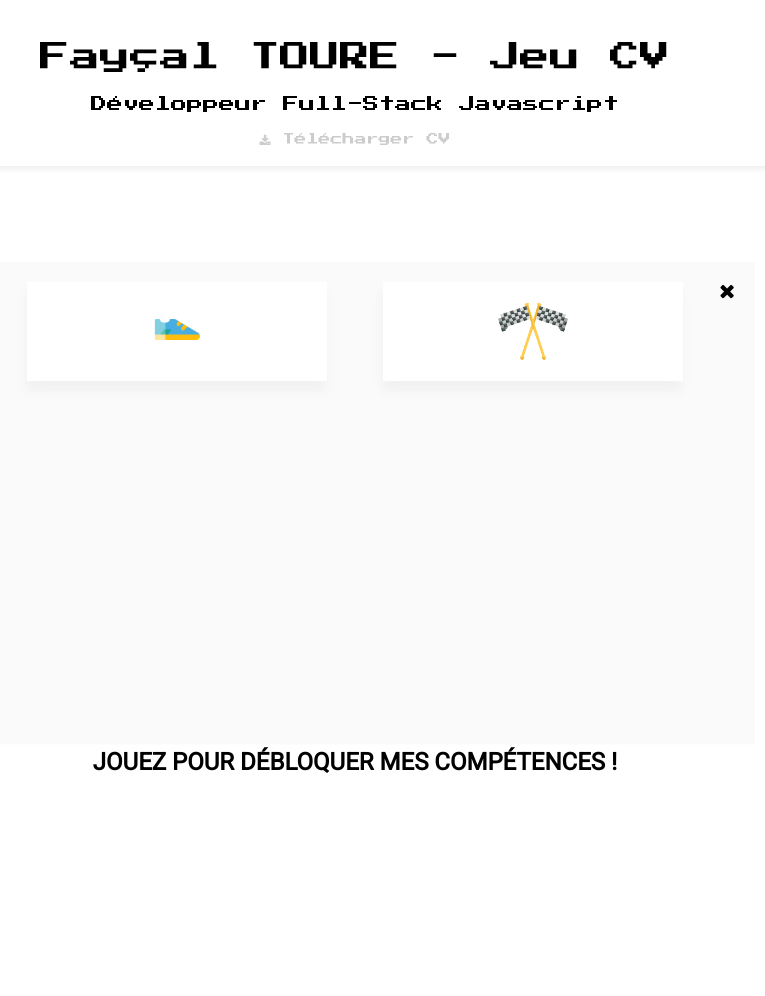
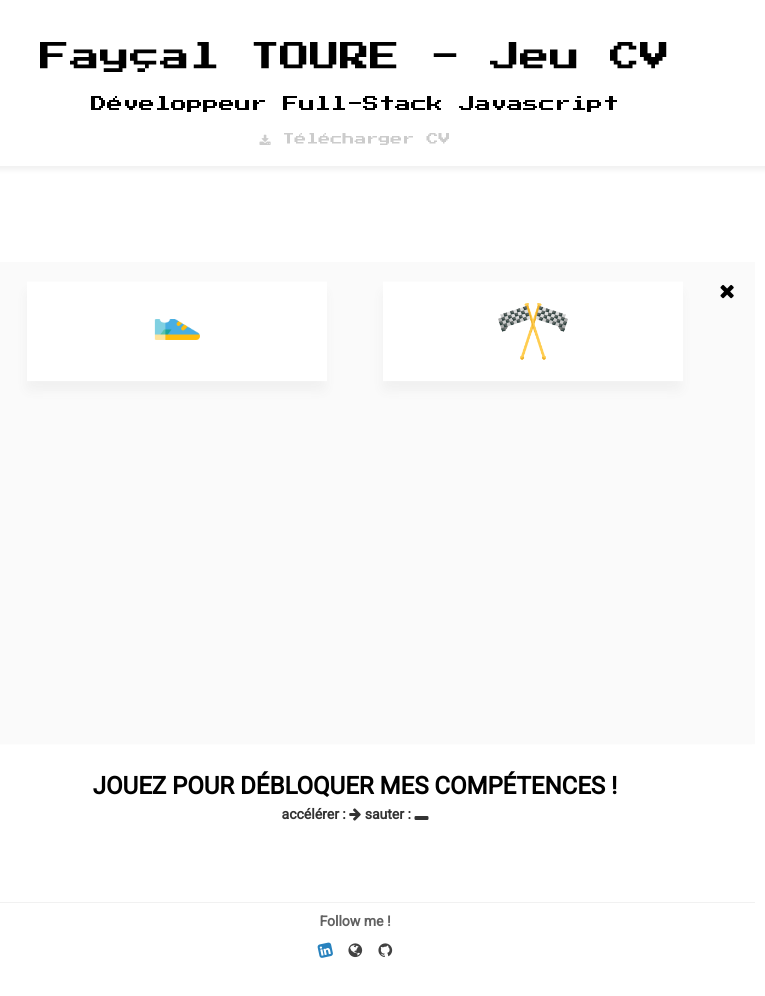
Before and after one commit to DEVFRONTPARIS/game, a plain HTML site: page course/index.html in a window 1280 px wide. Shown: the whole page, without its empty margins (285-1050 px from the left). Before the commit the page ends 807 px from the top, so only its background shows below. Drawn offline with Linux system fonts and the light colour scheme.

Commit message:
Corrections
Améliorations css

```diff
--- a/course/css/style.css
+++ b/course/css/style.css
@@ -92,6 +92,45 @@ h2{
 	transform: translateY(20%);
 	width: 800px;
 	overflow: hidden;
+}
+.container1{
+	position: relative;
+	margin: 50px auto;
+	width: 800px;
+	overflow: hidden;
+}
+.container2{
+	position: relative;
+	margin: 50px auto;
+	width: 800px;
+	overflow: hidden;
+}
+.container2 ul{
+	padding: 10px 0;
+	text-align: center;
+}
+.container2 ul li{
+	display: inline-block;
+}
+.container2 ul li a {
+	display: inline-block;
+	color: #424242;
+	transform: scale(1) rotateZ(-12deg);
+	transition: all 0.25s;
+}
+.container2 ul li a:hover{
+	transform: scale(2) rotateZ(0);
+}
+.container2 .follow{
+	border-top: solid 1px #f1f1f1;
+	padding-top: 10px;
+}
+.container2 .follow h2{
+	padding: 0;
+	margin: 0;
+	font-family: 'Roboto';
+	font-size: 14px;
+	text-align: center;
 }
 canvas{
 	background-color: rgba(250, 250, 250, 1);
@@ -332,8 +371,8 @@ a.d_cv{
     top: -20%;
     margin: 25% auto;
     padding: 20px;
-    color: rgba(0, 255, 100, 0.69);
-    border: 1px solid rgba(0, 255, 100, 0.69);
+    color: #43A047;
+    border: 1px solid #43A047;
     animation: zoom_out 0.5s;
 }
 
@@ -344,3 +383,11 @@ a.d_cv{
 .gagner .rp a{
 	color: #ccc;
 }
+
+#cv_competences figure h2 span{
+	text-transform: lowercase;
+	display: block;
+	margin-top: 6px;
+	font-size: 14px;
+	color: #333;
+}
--- a/course/index.html
+++ b/course/index.html
@@ -123,13 +123,16 @@
 				</div>
 			</div>
 		</div>
-		<div class="container">
+		<div class="container1">
 			<div class="cv">
 				<ul id="cv_competences">
 					<li>
 						<figure>
 							<h2>
 								Jouez pour débloquer mes compétences !
+								<span>
+								Accélérer : <i class="fa fa-arrow-right" aria-hidden="true"></i> Sauter : <i class="fa fa-window-minimize" aria-hidden="true"></i>
+								</span>
 							</h2>
 							<!-- <figcaption>
 								<p> <img src="../assets/course/sprites/ico/182980-olympic-games-color-flat_06.png" alt=""> 2016 - URBAN CASH SARL </p>
@@ -181,6 +184,28 @@
 				</ul>
 			</div>
 		</div>
+		<div class="container2">
+			<div class="follow">
+				<h2>Follow me !</h2>
+				<ul>
+					<li>
+						<a href="https://www.linkedin.com/in/faycal-toure" style="color : #2882BE">
+								<i class="fa fa-linkedin-square" aria-hidden="true"></i>
+						</a>
+					</li>
+					<li>
+						<a href="http://developpeur-paris.com/test-mobile/5/">
+								<i class="fa fa-globe" aria-hidden="true"></i>
+						</a>
+					</li>
+					<li>
+						<a href="https://github.com/DEVFRONTPARIS">
+								<i class="fa fa-github" aria-hidden="true"></i>
+						</a>
+					</li>
+				</ul>
+			</div>
+		</div>
 	</main>
 	<script type="text/javascript" src="js/main.js"></script>
 </body>
```
